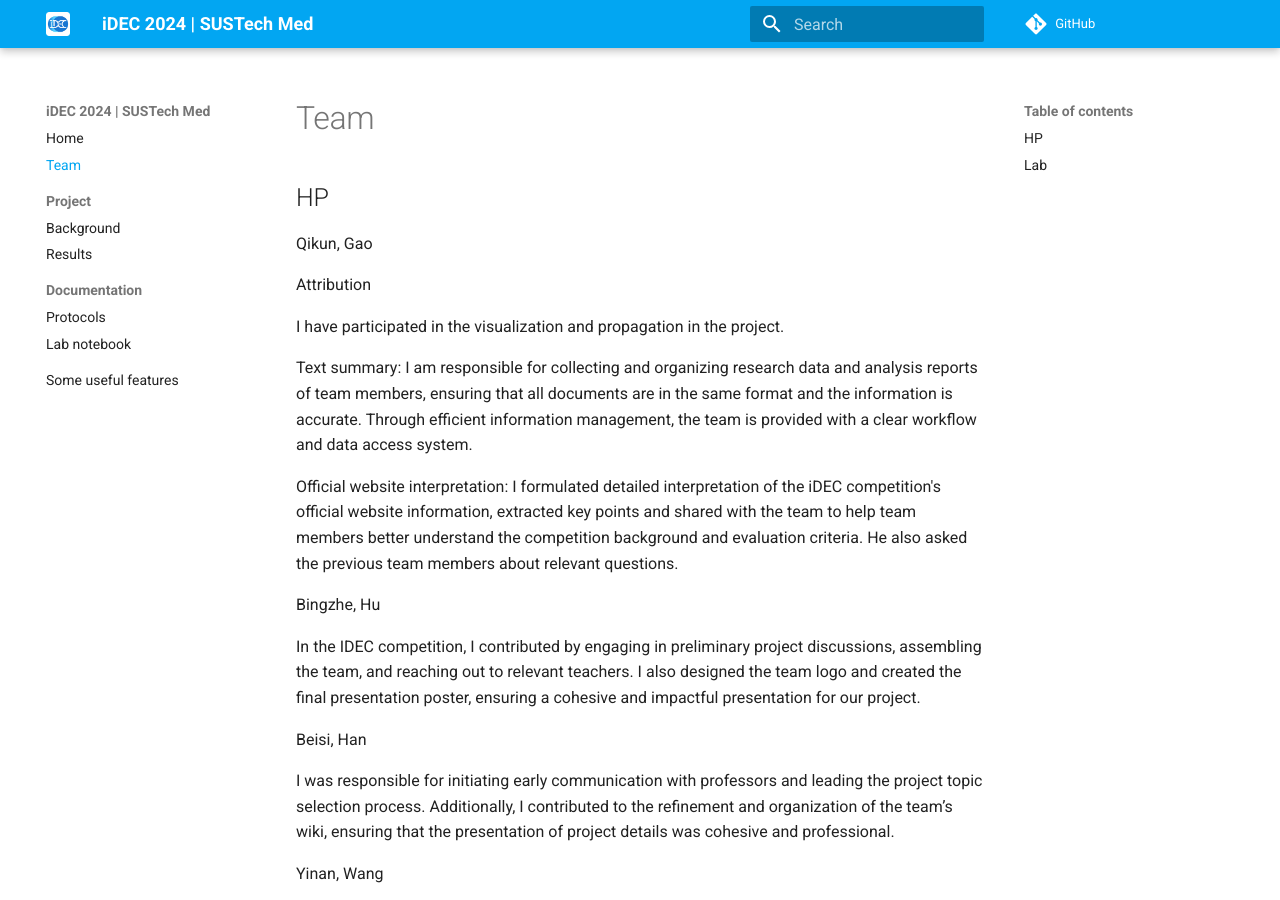
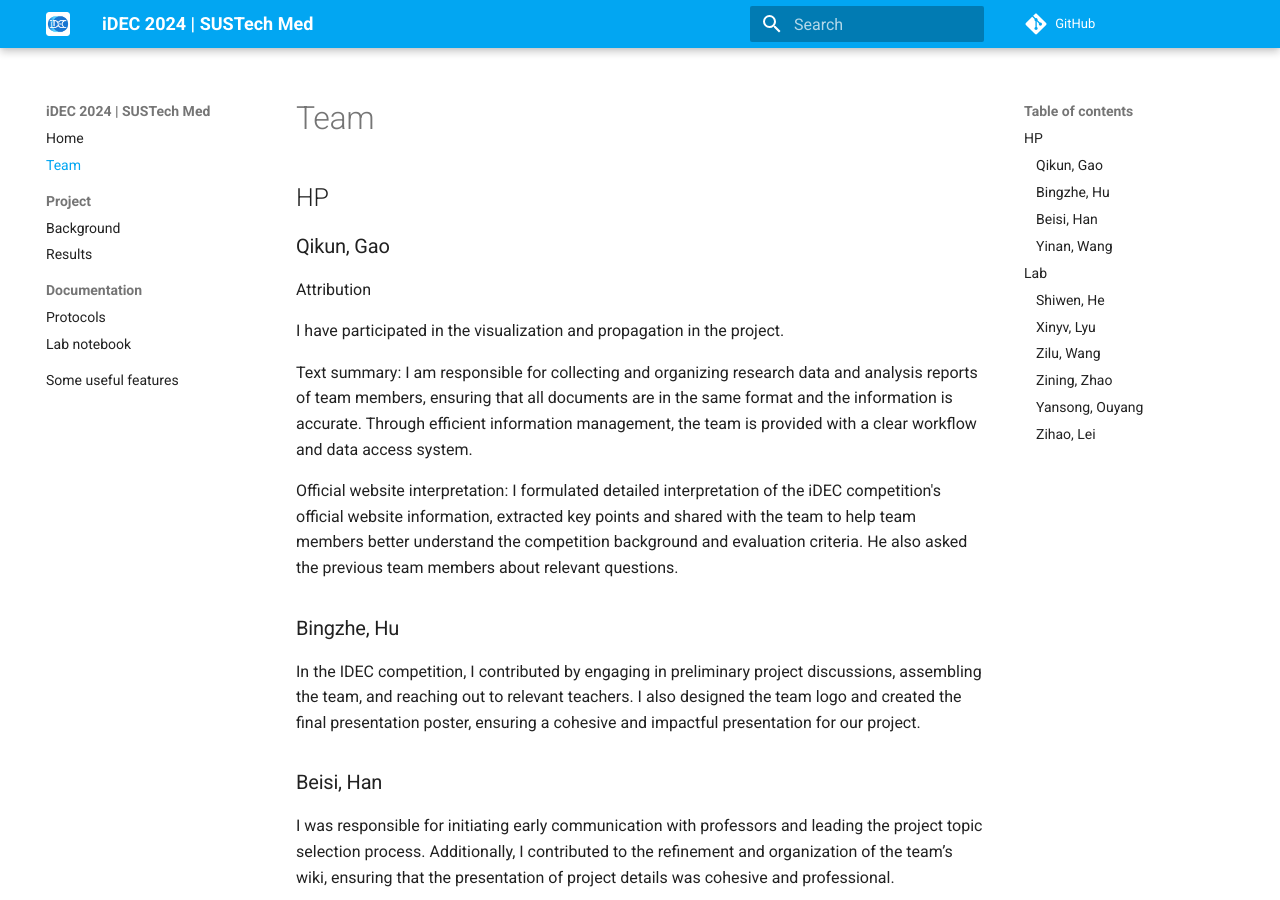
Before and after one commit to FarmerKN/2024_SUSTech_Med, an MkDocs documentation site: the page built from docs/team.md, in a window 1280 px wide and 900 px high. Built offline with MkDocs 1.6.1 and Material for MkDocs 9.7.7, drawn with Linux system fonts in a browser that asks for light colours; comment, search, counter and statistics services are not loaded.

Commit message:
Update team.md

```diff
--- a/docs/team.md
+++ b/docs/team.md
@@ -2,7 +2,7 @@
 
 ## HP
 
-Qikun, Gao
+### Qikun, Gao
 
 Attribution
 
@@ -13,43 +13,43 @@ Text summary: I am responsible for collecting and organizing research data and a
 Official website interpretation: I formulated detailed interpretation of the iDEC competition's official website information, extracted key points and shared with the team to help team members better understand the competition background and evaluation criteria. He also asked the previous team members about relevant questions.
 
 
-Bingzhe, Hu
+### Bingzhe, Hu
 
 In the IDEC competition, I contributed by engaging in preliminary project discussions, assembling the team, and reaching out to relevant teachers. I also designed the team logo and created the final presentation poster, ensuring a cohesive and impactful presentation for our project.
 
-Beisi, Han
+### Beisi, Han
 
 I was responsible for initiating early communication with professors and leading the project topic selection process. Additionally, I contributed to the refinement and organization of the team’s wiki, ensuring that the presentation of project details was cohesive and professional.
 
-Yinan, Wang
+### Yinan, Wang
 
 I participated in the initial registration and team assignment process, helping to organize our group. I took responsibility for gathering information from the official IDEC website and distributed tasks to our team members. During the final construction of our team's wiki page, I was in charge of compiling the safety information and coordinating the details about our team members. This allowed us to ensure both safety compliance and clear communication within the team for the competition.
 
 ## Lab
 
-Shiwen, He
+### Shiwen, He
 
 I organized and participated in the experiment, co-wrote the project report, and coordinated the wiki creation, maintaining contact with the organizing committee.
 
-Xinyv, Lyu
+### Xinyv, Lyu
 
 I played a key role in designing, organizing, and executing the experiments. I developed the experimental strategy, determined necessary protocols, and ensured proper planning and implementation. In addition to designing the workflow, I coordinated tasks and resources to ensure efficiency. My work included conducting critical lab operations like bacterial transformations, protein extractions, and running assays. Through careful planning and hands-on execution, I helped ensure smooth experiment execution and reliable data collection to support the study's objectives.
 
-Zilu, Wang
+### Zilu, Wang
 
 I was primarily involved in the work of the experimental group. During the experimental process, I was mainly responsible for constructing the corresponding plasmid proteins and, after successful construction, transforming them into competent E. coli to express the plasmid. After expression, I extracted the PVC proteins corresponding to the plasmid through ultracentrifugation. In the later stages of organization, I was mainly responsible for organizing and analyzing the results obtained from this part of the experiment (such as protein electrophoresis gel images).
 
 
-Zining, Zhao
+### Zining, Zhao
 
 As a member of the experimental group, I participated in the wet laboratory phase of this project, mainly involved in protein purification and antibacterial experiments; I was also responsible for writing parts of the report and creating the presentation PPT.
 
 
-Yansong, Ouyang
+### Yansong, Ouyang
 
 As the team leader, I took the initiative in the early stages to discuss the topic with the advisor and was responsible for liaising with the project group to expedite and enhance the experimental process. I chaired regular meetings to discuss various aspects of the competition and to ensure smooth progress. I also maintained consistent follow-ups on the experimental progress, engaging in timely communication with the advisor to facilitate the completion of the project. As a member of the experimental group, I participated in various experiments, including bacterial transformation, plasmid extraction, the separation and purification of the target protein, and so on.
 
 
-Zihao, Lei
+### Zihao, Lei
 
 In this competition task, I was primarily responsible for the arrangement and design of the experimental tasks, as well as summarizing the results. As a member of the experimental team, I completed various experimental tasks under the guidance and supervision of laboratory professionals. These tasks included preparing culture media, extracting PVC proteins through ultracentrifugation, conducting sterilization experiments (targeting Vibrio cholerae), and preparing samples for transmission electron microscopy (TEM). In addition to these tasks, I also took charge of writing the experimental protocols and organized the entire team to complete and submit the final report.
```
